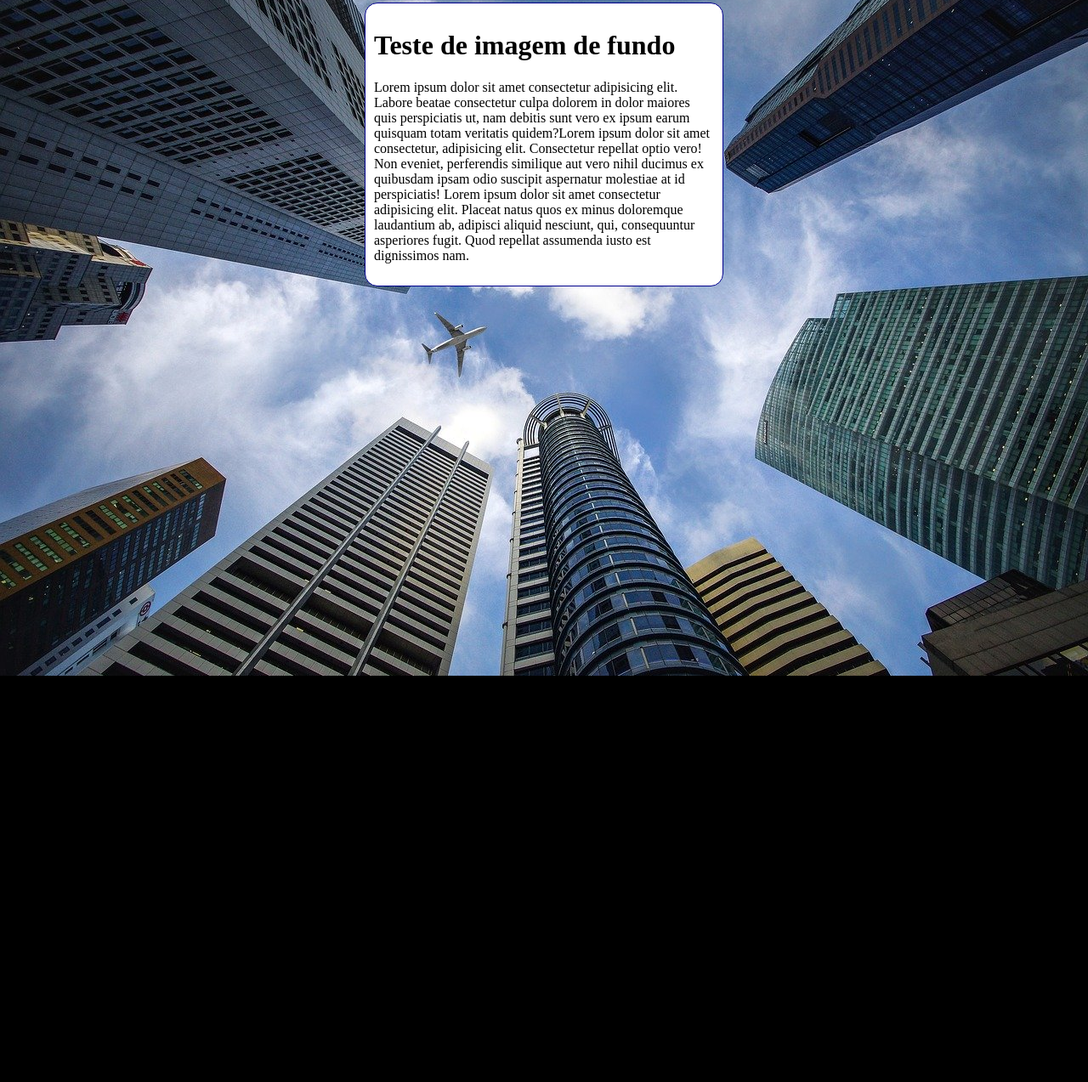
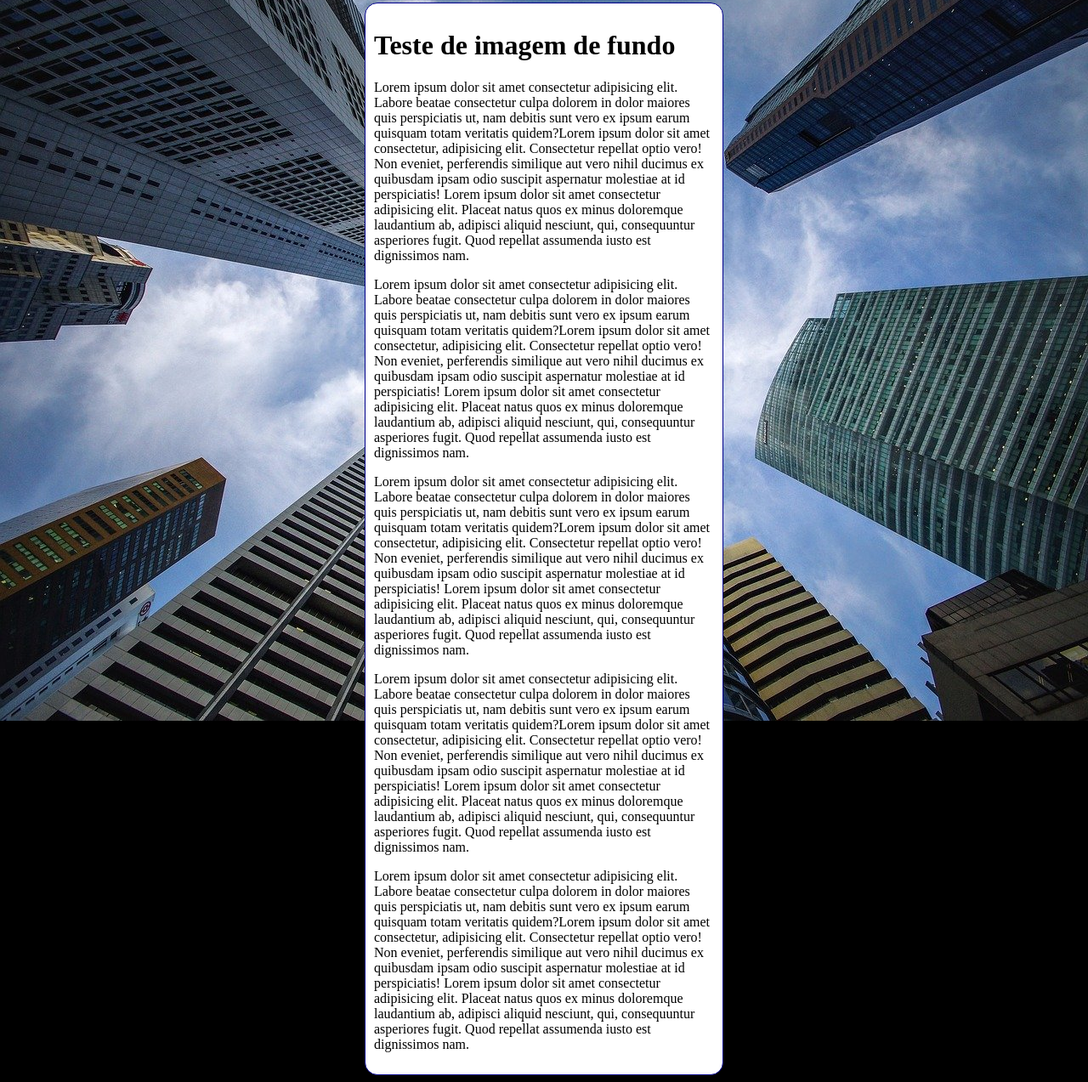
Before and after one commit to SilasJohan/html-css, a plain HTML site: page Exercisios/exe022/fundo005.html in a window 1280 px wide. Shown: the part 5-1278 px from the top of the page at 85% size. Before the commit the page ends 800 px from the top, so only its background shows below. Drawn offline with Linux system fonts and the light colour scheme.

Commit message:
Update exe022

```diff
--- a/Exercisios/exe022/fundo005.html
+++ b/Exercisios/exe022/fundo005.html
@@ -28,6 +28,11 @@
     <main>
         <h1>Teste de imagem de fundo</h1>
         <p>Lorem ipsum dolor sit amet consectetur adipisicing elit. Labore beatae consectetur culpa dolorem in dolor maiores quis perspiciatis ut, nam debitis sunt vero ex ipsum earum quisquam totam veritatis quidem?Lorem ipsum dolor sit amet consectetur, adipisicing elit. Consectetur repellat optio vero! Non eveniet, perferendis similique aut vero nihil ducimus ex quibusdam ipsam odio suscipit aspernatur molestiae at id perspiciatis! Lorem ipsum dolor sit amet consectetur adipisicing elit. Placeat natus quos ex minus doloremque laudantium ab, adipisci aliquid nesciunt, qui, consequuntur asperiores fugit. Quod repellat assumenda iusto est dignissimos nam.</p>
+        <p>Lorem ipsum dolor sit amet consectetur adipisicing elit. Labore beatae consectetur culpa dolorem in dolor maiores quis perspiciatis ut, nam debitis sunt vero ex ipsum earum quisquam totam veritatis quidem?Lorem ipsum dolor sit amet consectetur, adipisicing elit. Consectetur repellat optio vero! Non eveniet, perferendis similique aut vero nihil ducimus ex quibusdam ipsam odio suscipit aspernatur molestiae at id perspiciatis! Lorem ipsum dolor sit amet consectetur adipisicing elit. Placeat natus quos ex minus doloremque laudantium ab, adipisci aliquid nesciunt, qui, consequuntur asperiores fugit. Quod repellat assumenda iusto est dignissimos nam.</p>
+        <p>Lorem ipsum dolor sit amet consectetur adipisicing elit. Labore beatae consectetur culpa dolorem in dolor maiores quis perspiciatis ut, nam debitis sunt vero ex ipsum earum quisquam totam veritatis quidem?Lorem ipsum dolor sit amet consectetur, adipisicing elit. Consectetur repellat optio vero! Non eveniet, perferendis similique aut vero nihil ducimus ex quibusdam ipsam odio suscipit aspernatur molestiae at id perspiciatis! Lorem ipsum dolor sit amet consectetur adipisicing elit. Placeat natus quos ex minus doloremque laudantium ab, adipisci aliquid nesciunt, qui, consequuntur asperiores fugit. Quod repellat assumenda iusto est dignissimos nam.</p>
+        <p>Lorem ipsum dolor sit amet consectetur adipisicing elit. Labore beatae consectetur culpa dolorem in dolor maiores quis perspiciatis ut, nam debitis sunt vero ex ipsum earum quisquam totam veritatis quidem?Lorem ipsum dolor sit amet consectetur, adipisicing elit. Consectetur repellat optio vero! Non eveniet, perferendis similique aut vero nihil ducimus ex quibusdam ipsam odio suscipit aspernatur molestiae at id perspiciatis! Lorem ipsum dolor sit amet consectetur adipisicing elit. Placeat natus quos ex minus doloremque laudantium ab, adipisci aliquid nesciunt, qui, consequuntur asperiores fugit. Quod repellat assumenda iusto est dignissimos nam.</p>
+        <p>Lorem ipsum dolor sit amet consectetur adipisicing elit. Labore beatae consectetur culpa dolorem in dolor maiores quis perspiciatis ut, nam debitis sunt vero ex ipsum earum quisquam totam veritatis quidem?Lorem ipsum dolor sit amet consectetur, adipisicing elit. Consectetur repellat optio vero! Non eveniet, perferendis similique aut vero nihil ducimus ex quibusdam ipsam odio suscipit aspernatur molestiae at id perspiciatis! Lorem ipsum dolor sit amet consectetur adipisicing elit. Placeat natus quos ex minus doloremque laudantium ab, adipisci aliquid nesciunt, qui, consequuntur asperiores fugit. Quod repellat assumenda iusto est dignissimos nam.</p>
+
 </main>
 </body>
 </html>
```
